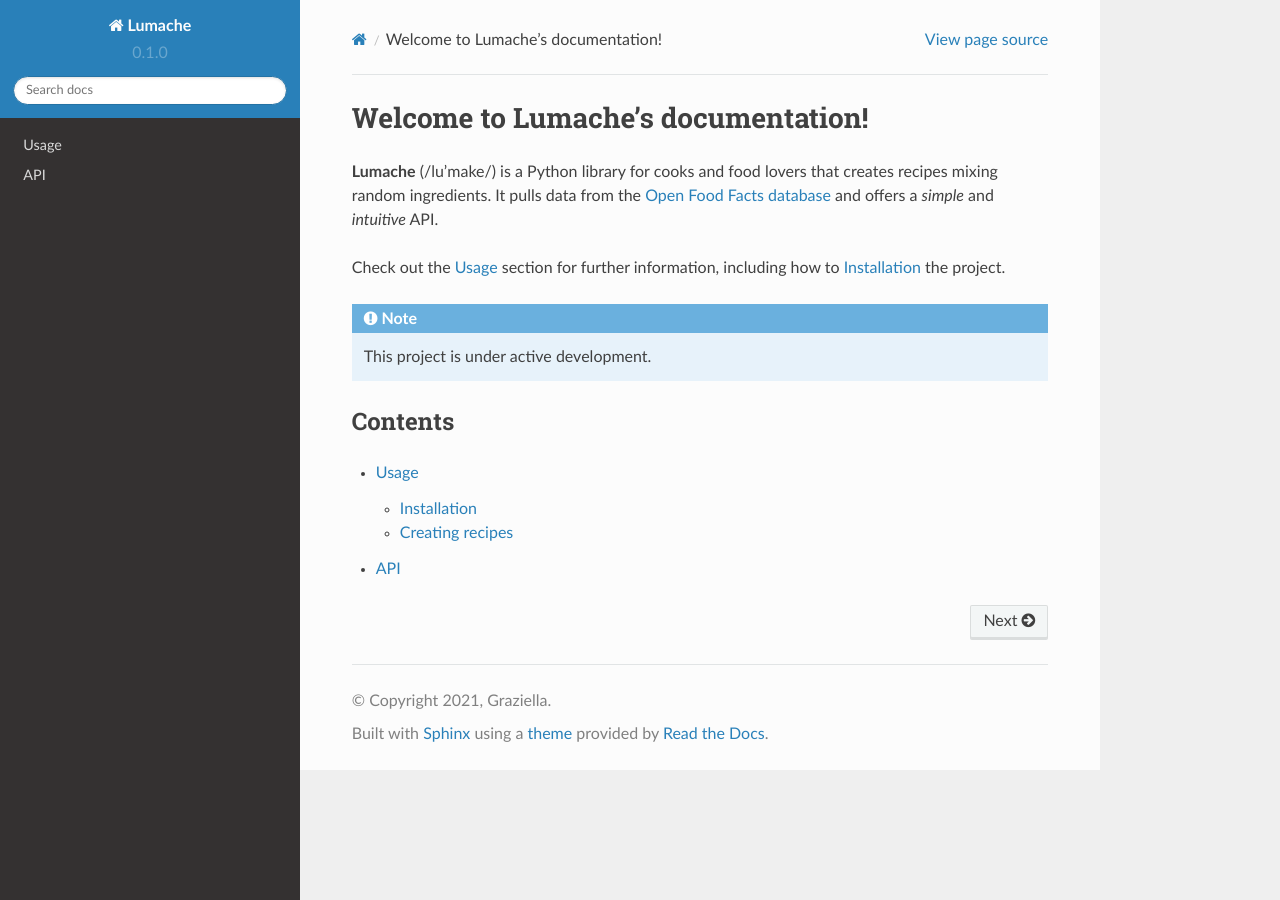
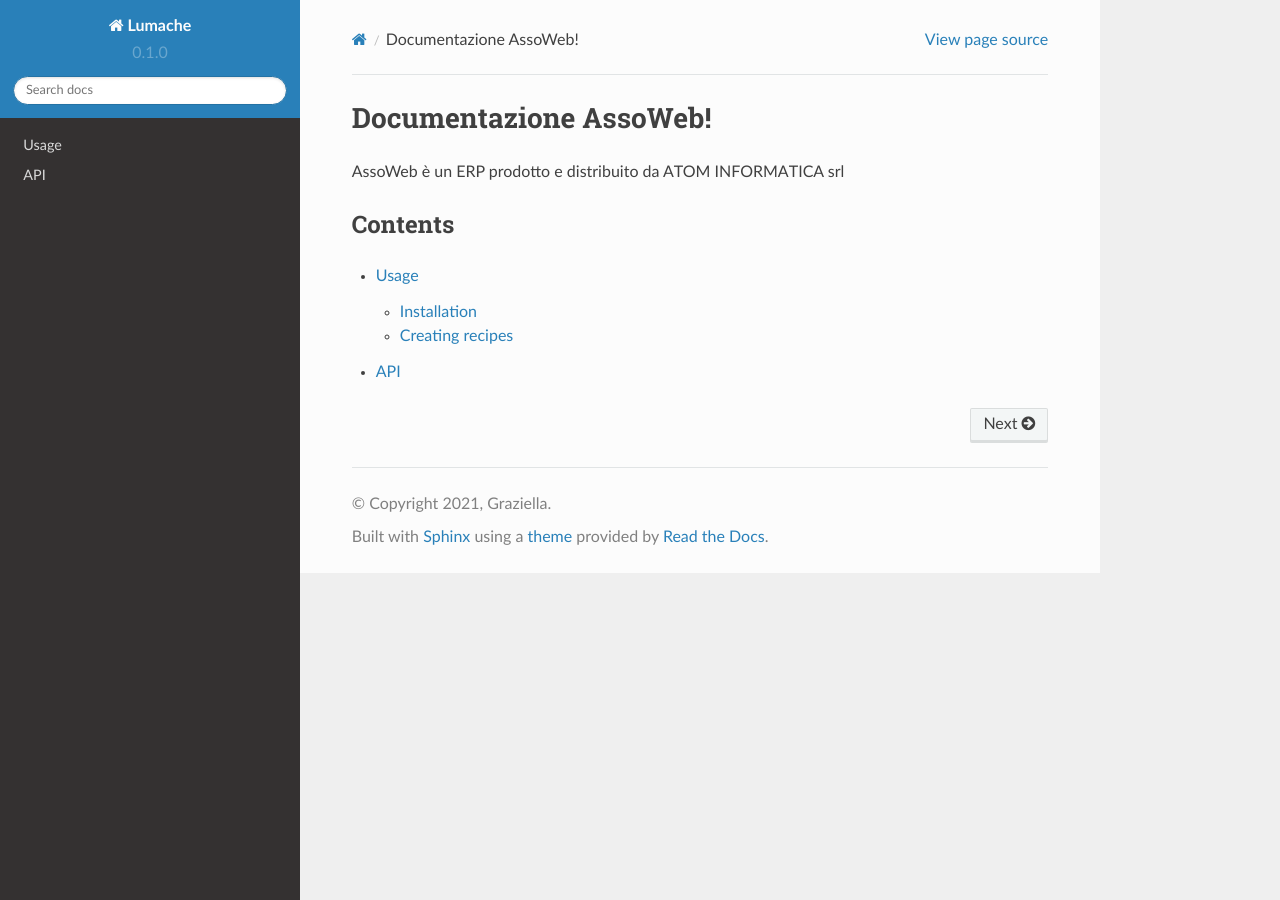
Before and after one commit to crobbyita/rtd, a Sphinx documentation site: the page built from docs/source/index.rst, in a window 1280 px wide. Built offline with Sphinx 7.4.7 and the Read the Docs theme 2.0.0, drawn with Linux system fonts in a browser that asks for light colours.

Commit message:
Update index.rst

```diff
--- a/docs/source/index.rst
+++ b/docs/source/index.rst
@@ -1,17 +1,7 @@
-Welcome to Lumache's documentation!
+Documentazione AssoWeb!
 ===================================
 
-**Lumache** (/lu'make/) is a Python library for cooks and food lovers
-that creates recipes mixing random ingredients.
-It pulls data from the `Open Food Facts database <https://world.openfoodfacts.org/>`_
-and offers a *simple* and *intuitive* API.
-
-Check out the :doc:`usage` section for further information, including
-how to :ref:`installation` the project.
-
-.. note::
-
-   This project is under active development.
+AssoWeb è un ERP prodotto e distribuito da ATOM INFORMATICA srl
 
 Contents
 --------
```
